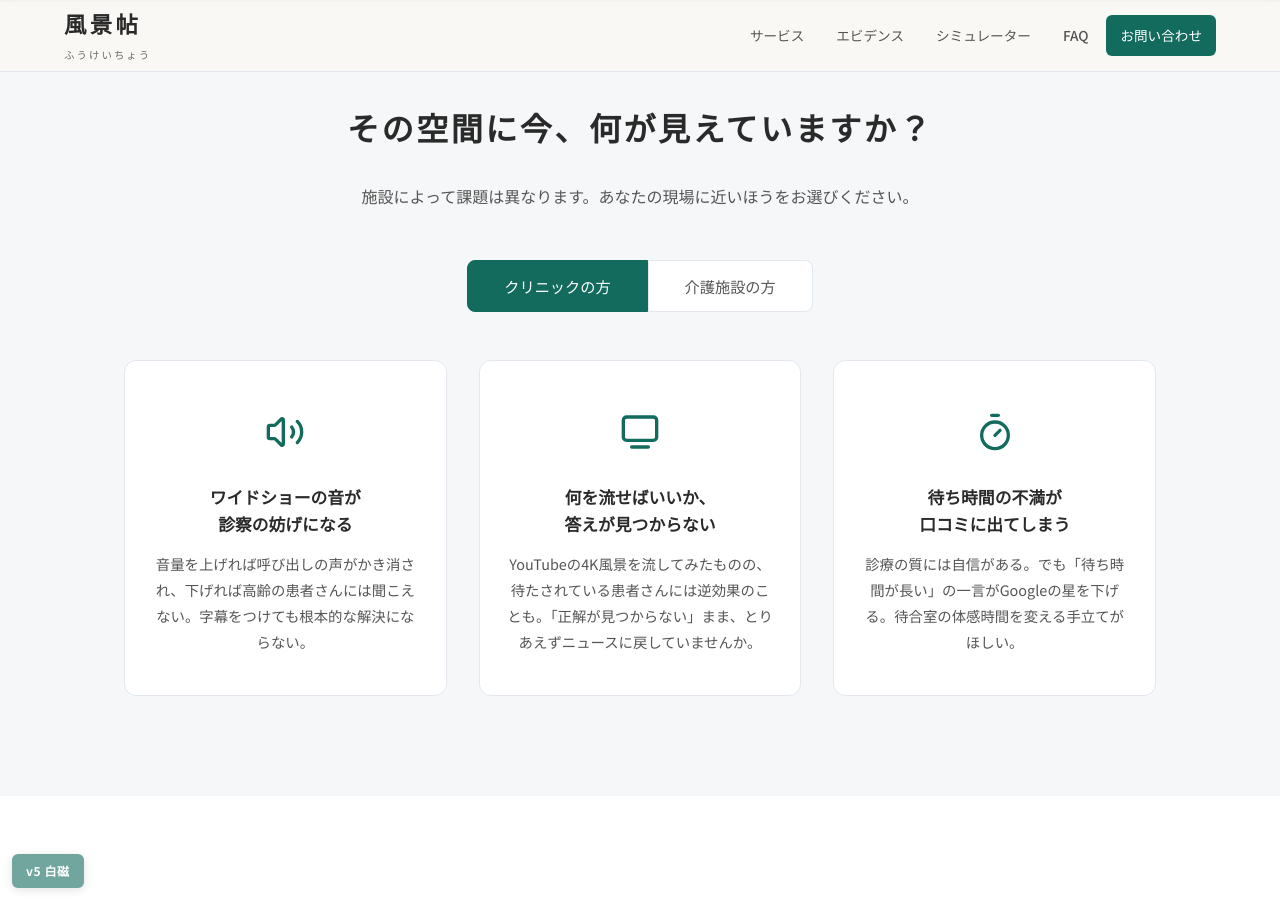
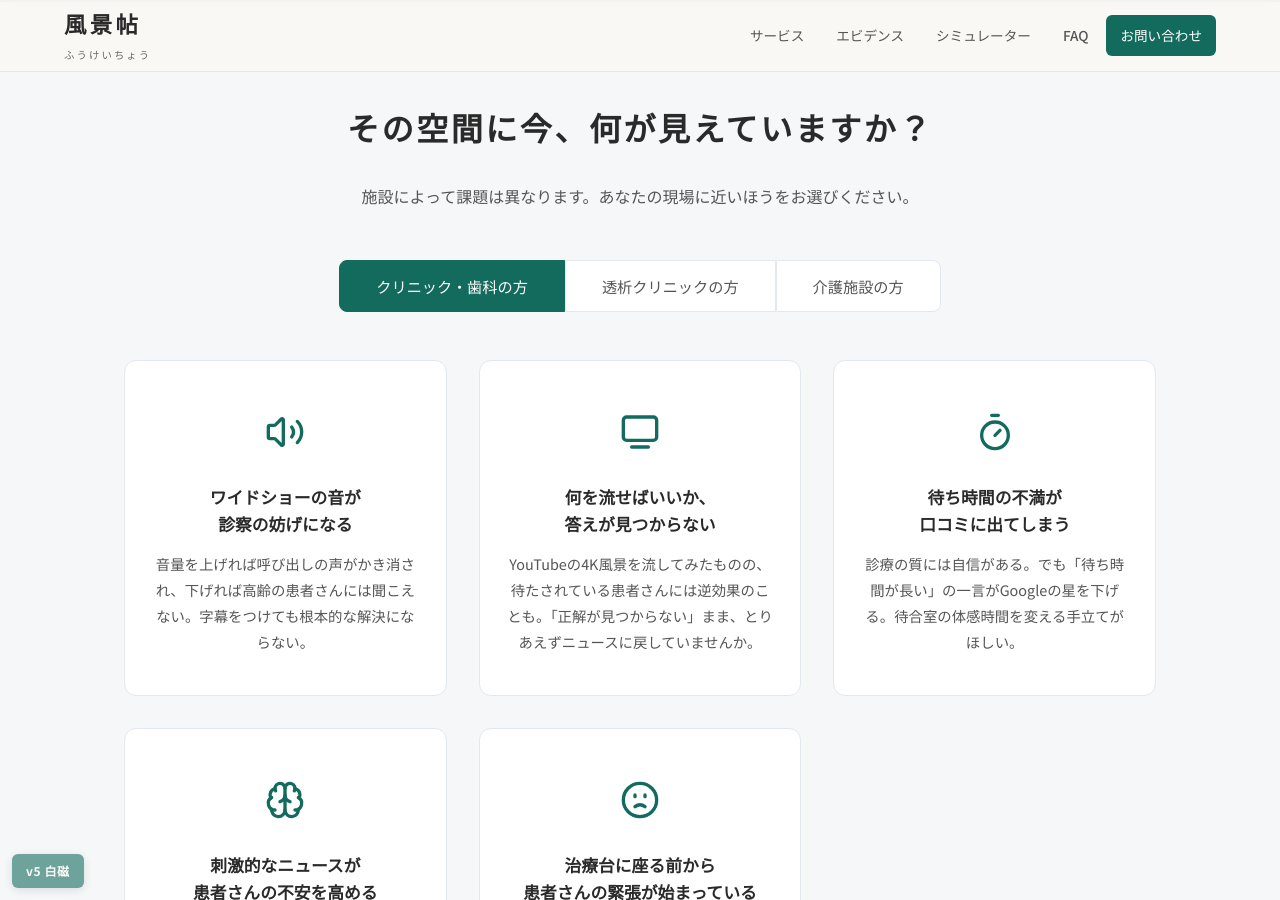
Before and after one commit to dr836gnypeq-ctrl/fukeichou-site, a Jekyll site: the page built from index.html, in a window 1280 px wide and 900 px high, scrolled down 898 px. Built offline with Jekyll 4.4.1, drawn with Linux system fonts in a browser that asks for light colours; nearby versions of some CDN libraries; some of the changed text lies outside the part shown; grey boxes are pictures that could not be loaded.

Commit message:
feat: expand clinic tab to dental/psychiatry, add dialysis tab, update evidence cards
- pain section: add 3-tab structure (clinic+dental / dialysis / care)
- clinic tab: add psychiatry pain card (news worsens symptoms) and dental pain card (waiting room anxiety)
- dialysis tab: new 3-card section for long-treatment use case (bed-side, multi-unit)
- evidence section: generalize 'cancer ward' -> 'outpatient', add dental anxiety card (54.4%, n=711)
- FAQ: add dialysis and dental Q&A
- service lead: include dental/dialysis in scope
- CSS: pain/evidence grid -> auto-fill minmax, add reveal-d5
- JS: switchTab supports 3 tabs with scoped selectors
- cache bust: v=20260317b

```diff
--- a/_layouts/default.html
+++ b/_layouts/default.html
@@ -8,7 +8,7 @@
 <link rel="preconnect" href="https://fonts.googleapis.com">
 <link rel="preconnect" href="https://fonts.gstatic.com" crossorigin>
 <link href="https://fonts.googleapis.com/css2?family=Noto+Sans+JP:wght@300;400;500;700&family=Noto+Serif+JP:wght@400;600;700&display=swap" rel="stylesheet">
-<link rel="stylesheet" href="{{ '/assets/css/style.css' | relative_url }}?v=20260317a">
+<link rel="stylesheet" href="{{ '/assets/css/style.css' | relative_url }}?v=20260317b">
 <script src="https://cdn.jsdelivr.net/npm/lucide@0.383.0/dist/umd/lucide.min.js"></script>
 </head>
 <body>
@@ -21,7 +21,7 @@
 
 {% include footer.html %}
 
-<script src="{{ '/assets/js/main.js' | relative_url }}?v=20260317a"></script>
+<script src="{{ '/assets/js/main.js' | relative_url }}?v=20260317b"></script>
 
 </body>
 </html>
--- a/assets/css/style.css
+++ b/assets/css/style.css
@@ -88,7 +88,7 @@
 .tab-content.active{display:block}
 
 /* Pain */
-.pain-grid{display:grid;grid-template-columns:repeat(3,1fr);gap:32px}
+.pain-grid{display:grid;grid-template-columns:repeat(auto-fill,minmax(280px,1fr));gap:32px}
 .pain-card{text-align:center;padding:40px 24px;background:var(--white);border-radius:12px;border:1px solid var(--border)}
 .pain-icon{font-size:2.4rem;margin-bottom:16px;color:#136b5e}.pain-icon svg{width:40px;height:40px;stroke:#136b5e}
 .pain-card h3{font-family:var(--serif);font-size:1.05rem;margin-bottom:12px;line-height:1.6}
@@ -102,7 +102,7 @@
 .feature-a{font-size:.9rem;color:var(--ink-light);line-height:1.9}
 
 /* Evidence */
-.evidence-grid{display:grid;grid-template-columns:repeat(3,1fr);gap:32px;margin-bottom:32px}
+.evidence-grid{display:grid;grid-template-columns:repeat(auto-fill,minmax(260px,1fr));gap:32px;margin-bottom:32px}
 .evidence-card{text-align:center;padding:40px 24px;background:var(--white);border-radius:12px;border:1px solid var(--border)}
 .evidence-stat{font-family:var(--serif);font-size:1.6rem;font-weight:700;color:var(--moss);margin-bottom:16px}
 .evidence-card h3{font-family:var(--serif);font-size:1rem;margin-bottom:12px}
@@ -185,6 +185,7 @@
 .reveal-d2{transition-delay:.2s}
 .reveal-d3{transition-delay:.3s}
 .reveal-d4{transition-delay:.4s}
+.reveal-d5{transition-delay:.5s}
 
 /* Hero stagger */
 @keyframes heroFadeUp{to{opacity:1;transform:translateY(0)}}
--- a/assets/js/main.js
+++ b/assets/js/main.js
@@ -1,12 +1,17 @@
 /* タブ切り替え */
 function switchTab(target){
-  document.querySelectorAll('.tab-btn').forEach(function(btn){btn.classList.remove('active')});
-  document.querySelectorAll('.tab-content').forEach(function(tc){tc.classList.remove('active')});
+  var btns = document.querySelectorAll('#pain .tab-btn');
+  var contents = document.querySelectorAll('#pain .tab-content');
+  btns.forEach(function(btn){btn.classList.remove('active');});
+  contents.forEach(function(tc){tc.classList.remove('active');});
   if(target==='clinic'){
-    document.querySelectorAll('.tab-btn')[0].classList.add('active');
+    btns[0].classList.add('active');
     document.getElementById('tab-clinic').classList.add('active');
+  }else if(target==='dialysis'){
+    btns[1].classList.add('active');
+    document.getElementById('tab-dialysis').classList.add('active');
   }else{
-    document.querySelectorAll('.tab-btn')[1].classList.add('active');
+    btns[2].classList.add('active');
     document.getElementById('tab-care').classList.add('active');
   }
 }
--- a/index.html
+++ b/index.html
@@ -13,11 +13,12 @@
 <p class="section-lead reveal reveal-d1">施設によって課題は異なります。あなたの現場に近いほうをお選びください。</p>
 
 <div class="tab-switcher">
-<button class="tab-btn active" onclick="switchTab('clinic')">クリニックの方</button>
+<button class="tab-btn active" onclick="switchTab('clinic')">クリニック・歯科の方</button>
+<button class="tab-btn" onclick="switchTab('dialysis')">透析クリニックの方</button>
 <button class="tab-btn" onclick="switchTab('care')">介護施設の方</button>
 </div>
 
-<!-- クリニック向け -->
+<!-- クリニック・歯科向け -->
 <div class="tab-content active" id="tab-clinic">
 <div class="pain-grid">
 <div class="pain-card reveal reveal-d1">
@@ -34,6 +35,37 @@
 <div class="pain-icon"><i data-lucide="timer"></i></div>
 <h3>待ち時間の不満が<br>口コミに出てしまう</h3>
 <p>診療の質には自信がある。でも「待ち時間が長い」の一言がGoogleの星を下げる。待合室の体感時間を変える手立てがほしい。</p>
+</div>
+<div class="pain-card reveal reveal-d4">
+<div class="pain-icon"><i data-lucide="brain"></i></div>
+<h3>刺激的なニュースが<br>患者さんの不安を高める</h3>
+<p>心療内科・精神科では、センセーショナルなニュースが症状に悪影響を与えることがある。かといって無音では落ち着かない。穏やかに視線を受け止める映像が、ちょうどいい。</p>
+</div>
+<div class="pain-card reveal reveal-d5">
+<div class="pain-icon"><i data-lucide="frown"></i></div>
+<h3>治療台に座る前から<br>患者さんの緊張が始まっている</h3>
+<p>歯科不安の研究で、「ストレスフルな待合室環境」が不安のトリガーになると報告されています。治療が始まる前に緊張をほぐす待合室は、それ自体が治療の一部です。</p>
+</div>
+</div>
+</div>
+
+<!-- 透析クリニック向け -->
+<div class="tab-content" id="tab-dialysis">
+<div class="pain-grid">
+<div class="pain-card reveal reveal-d1">
+<div class="pain-icon"><i data-lucide="clock"></i></div>
+<h3>週3回・4〜5時間。<br>患者さんはモニターを見続けている</h3>
+<p>透析治療中、患者さんはベッドで長時間過ごします。その時間をどう満たすかが、施設の満足度と選ばれる理由に直結します。ニュースや情報番組では、長時間が苦痛になることも。</p>
+</div>
+<div class="pain-card reveal reveal-d2">
+<div class="pain-icon"><i data-lucide="tv-2"></i></div>
+<h3>チャンネルも音量も<br>患者さんごとに違う</h3>
+<p>ベッドサイドのテレビは患者ごとに好みが異なり、スタッフの調整負担にもなる。押し付けにならず、誰にとっても穏やかな映像——それが自然風景の強みです。</p>
+</div>
+<div class="pain-card reveal reveal-d3">
+<div class="pain-icon"><i data-lucide="layout-grid"></i></div>
+<h3>複数ベッドに<br>統一したコンテンツを流したい</h3>
+<p>施設の雰囲気として、バラバラなチャンネルではなく統一感のある映像を流したい。風景帖は台数分の契約で、全ベッドに同じ品質の映像を提供できます。2台目以降は15%引きです。</p>
 </div>
 </div>
 </div>
@@ -66,7 +98,7 @@
 <section class="section" id="service">
 <div class="container">
 <h2 class="section-heading reveal">風景帖という選択肢</h2>
-<p class="section-lead reveal reveal-d1">クリニック・介護施設の「モニタに何を流すか問題」に、<br>ひとつの答えを用意しました。</p>
+<p class="section-lead reveal reveal-d1">クリニック・歯科・透析・介護施設の「モニタに何を流すか問題」に、<br>ひとつの答えを用意しました。</p>
 <div class="feature-grid">
 
 <div class="feature-card reveal reveal-d1">
@@ -210,7 +242,7 @@
 <div class="evidence-card reveal reveal-d1">
 <div class="evidence-stat">待合室で実証</div>
 <h3>TVニュースより自然映像</h3>
-<p>がん外来117名を対象としたランダム化比較試験で、テレビニュースでは気分に変化がなく、自然映像を流した群でのみ有意な改善が確認されています。</p>
+<p>外来患者117名を対象としたランダム化比較試験で、テレビニュースでは気分に変化がなく、自然映像を流した群でのみ有意な改善が確認されています。</p>
 </div>
 <div class="evidence-card reveal reveal-d2">
 <div class="evidence-stat">音なし可</div>
@@ -226,6 +258,11 @@
 <div class="evidence-stat">時間同期</div>
 <h3>映像の時間は、現実と同じ速度で進む</h3>
 <p>1シーン1時間の構成で、現実の時計と同期して進みます。30分待って戻れば映像も30分進んでいます。ループ感がなく、「また同じ映像だ」と気づかれません。</p>
+</div>
+<div class="evidence-card reveal reveal-d5">
+<div class="evidence-stat">歯科・不安軽減</div>
+<h3>待合室の環境が、歯科不安のトリガーになる</h3>
+<p>711名を対象とした研究で、「ストレスフルな待合室環境」が歯科不安のトリガー第2位（54.4%）であることが示されています。待合室を整えることは、治療の質を高めることに直結します。</p>
 </div>
 </div>
 <div class="evidence-source">
@@ -314,7 +351,11 @@
 <h2 class="section-heading reveal">よくある質問</h2>
 <div class="faq-list reveal reveal-d1">
 
-<details class="faq-item"><summary>YouTubeの風景動画を待合室で流すのはダメなのですか？</summary><p>YouTubeの利用規約では、個人的かつ非商業的な利用のみが許諾されています。クリニックや介護施設で映像を流す行為は、患者さんの満足度向上を目的とした事業活動の一環にあたり、商用利用として規約違反となります。広告表示や通信の不安定さ以前に、そもそも利用が認められていません。風景帖は商用利用を正規に許諾した映像のみを提供しており、著作権・利用規約の両面で安心してご利用いただけます。</p></details>
+<details class="faq-item"><summary>透析クリニックでも使えますか？</summary><p>はい。透析治療中の長時間（週3回・4〜5時間）の映像環境に特に適しています。ループ感のない1時間構成の映像と150時間超のライブラリにより、治療を繰り返す患者さんが「また同じ映像だ」と感じることがありません。ベッドサイドのモニターに1台ずつ設置する形が一般的で、2台目以降は15%引きでご提供します。</p></details>
+
+<details class="faq-item"><summary>歯科医院でも使えますか？</summary><p>はい。歯科待合室でのご利用に適しています。治療への不安を抱えた患者さんの緊張を和らげる映像として、治療前の時間を穏やかに過ごしていただけます。音量ゼロでも十分に機能するため、診察室の音環境を乱しません。</p></details>
+
+<p>YouTubeの利用規約では、個人的かつ非商業的な利用のみが許諾されています。クリニックや介護施設で映像を流す行為は、患者さんの満足度向上を目的とした事業活動の一環にあたり、商用利用として規約違反となります。広告表示や通信の不安定さ以前に、そもそも利用が認められていません。風景帖は商用利用を正規に許諾した映像のみを提供しており、著作権・利用規約の両面で安心してご利用いただけます。</p></details>
 
 <details class="faq-item"><summary>テレビの地上波を流すのとどう違いますか？</summary><p>地上波のワイドショーやニュースは音量の問題が避けられず、番組の内容もコントロールできません。風景映像は音量ゼロでも機能し、不快な内容が流れる心配もありません。チューナーを搭載しない構成のため、NHK受信料も不要です。</p></details>
 
```
